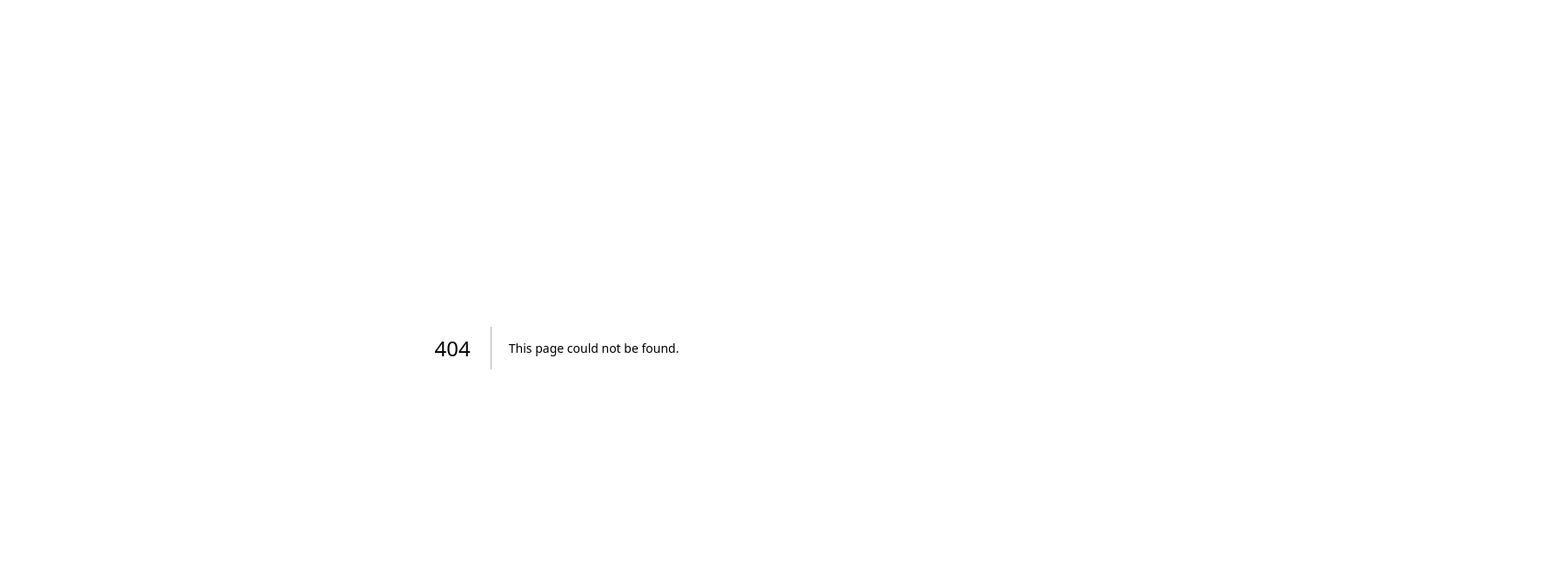
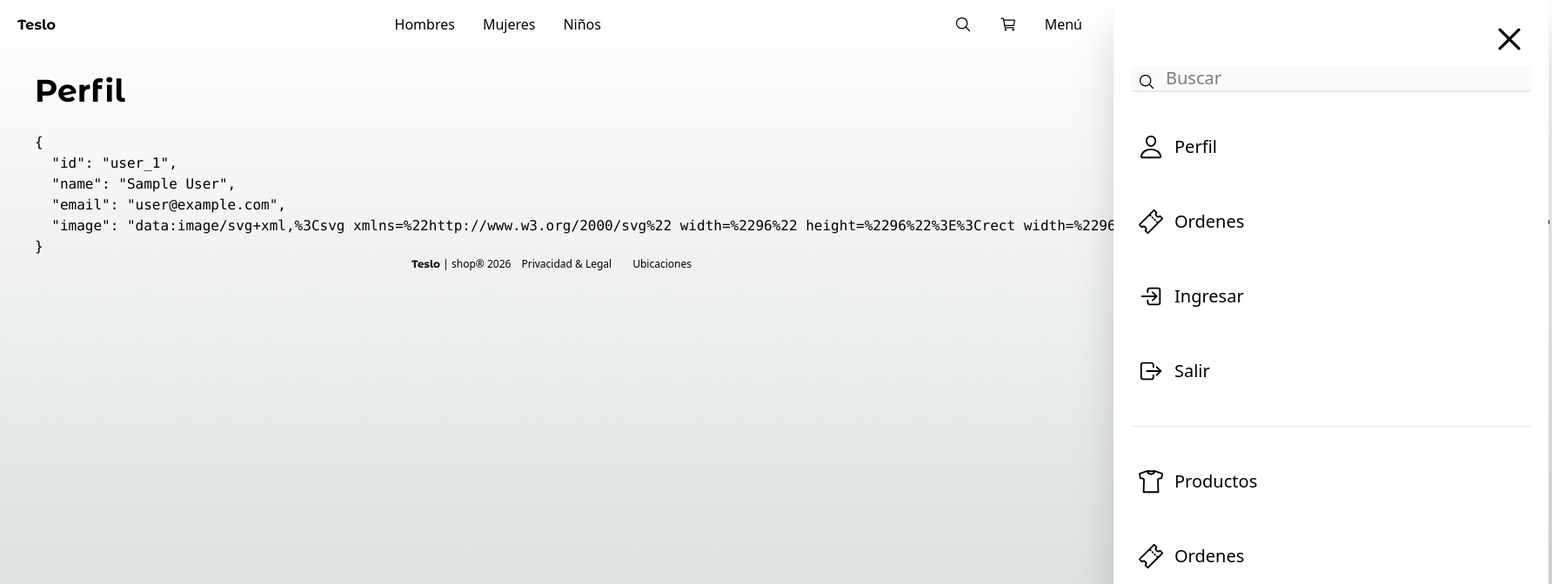
Before and after one commit to modoZen/next-teslo-shop, a Next.js app: page /profile in a window 1280 px wide. Before the commit this address had no page. Shown: the top 672 px of the page at 87% size, 1784 px wide, since content can reach past the window. Built offline with nearby package versions, Linux system fonts and the light colour scheme; no server answers; sample sign-in values are in the browser's storage.

Commit message:
server side saber el usuario conectado

```diff
--- /dev/null
+++ b/src/app/(shop)/profile/page.tsx
@@ -0,0 +1,20 @@
+import { auth } from "@/auth.config";
+import { Title } from "@/components/ui/title/Title";
+import { redirect } from "next/navigation";
+
+export default async function ProfilePage() {
+  const session = await auth();
+
+  if (!session?.user) {
+    // redirect("/auth/login?returnTo=/perfil");
+    redirect("/auth/login");
+  }
+
+  return (
+    <div>
+      <Title title="Perfil" />
+
+      <pre>{JSON.stringify(session.user, null, 2)}</pre>
+    </div>
+  );
+}
--- a/src/app/auth/layout.tsx
+++ b/src/app/auth/layout.tsx
@@ -1,8 +1,19 @@
-export default function ShopLayout({
+import { auth } from "@/auth.config";
+import { redirect } from "next/navigation";
+
+export default async function ShopLayout({
   children,
 }: {
   children: React.ReactNode;
 }) {
+  const session = await auth();
+
+  console.log({ session });
+
+  if (session?.user) {
+    redirect("/");
+  }
+
   return (
     <main className="flex justify-center">
       <div className="w-full sm:w-87.5">{children}</div>
--- a/src/components/ui/sidebar/Sidebar.tsx
+++ b/src/components/ui/sidebar/Sidebar.tsx
@@ -55,8 +55,9 @@
         </div>
 
         <Link
-          href="/"
+          href="/profile"
           className="flex items-center mt-10 p-2 hover:bg-gray-200 rounded transition-all"
+          onClick={() => closeSideMenu()}
         >
           <IoPersonOutline size={30} />
           <span className="ml-3 text-xl">Perfil</span>
```
